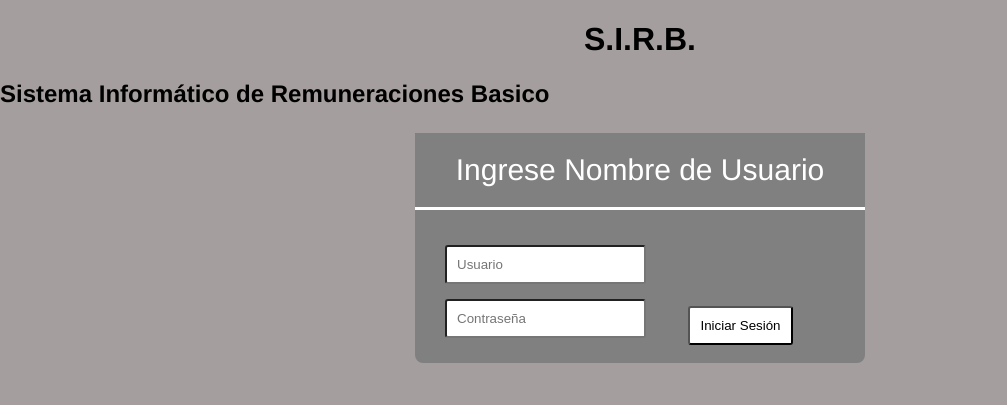
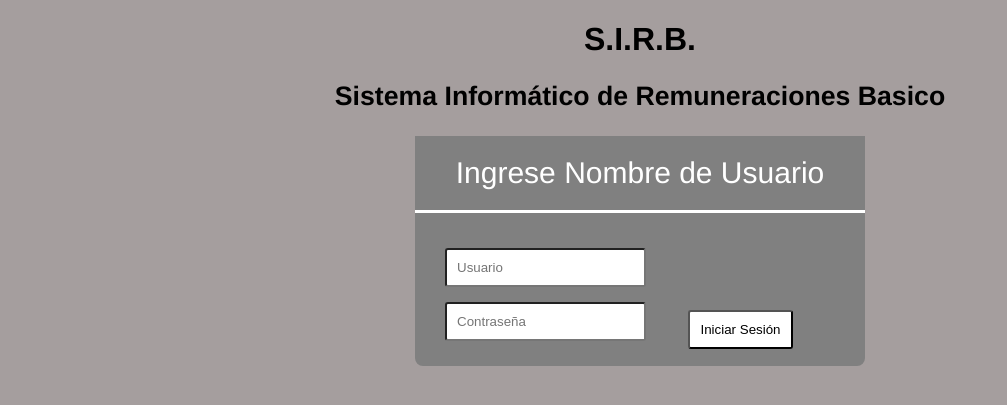
Before and after one commit to integracion1/integracion1, a PHP site: page / in a window 1280 px wide. Shown: the top 405 px of the page, without its empty margins (0-1007 px from the left). Run offline with PHP 8.4, Linux system fonts and the light colour scheme.

Commit message:
Update estilos.css
agrega estilo (css) a titulo 'h2'

```diff
--- a/estilos.css
+++ b/estilos.css
@@ -10,6 +10,12 @@ body{
 h1 {
 	color: black;
 	text-align: center;
+}
+
+h2{
+	color: black;
+	text-align: center;
+	font-size: 20pt;
 }
 
 .form_user{
```
